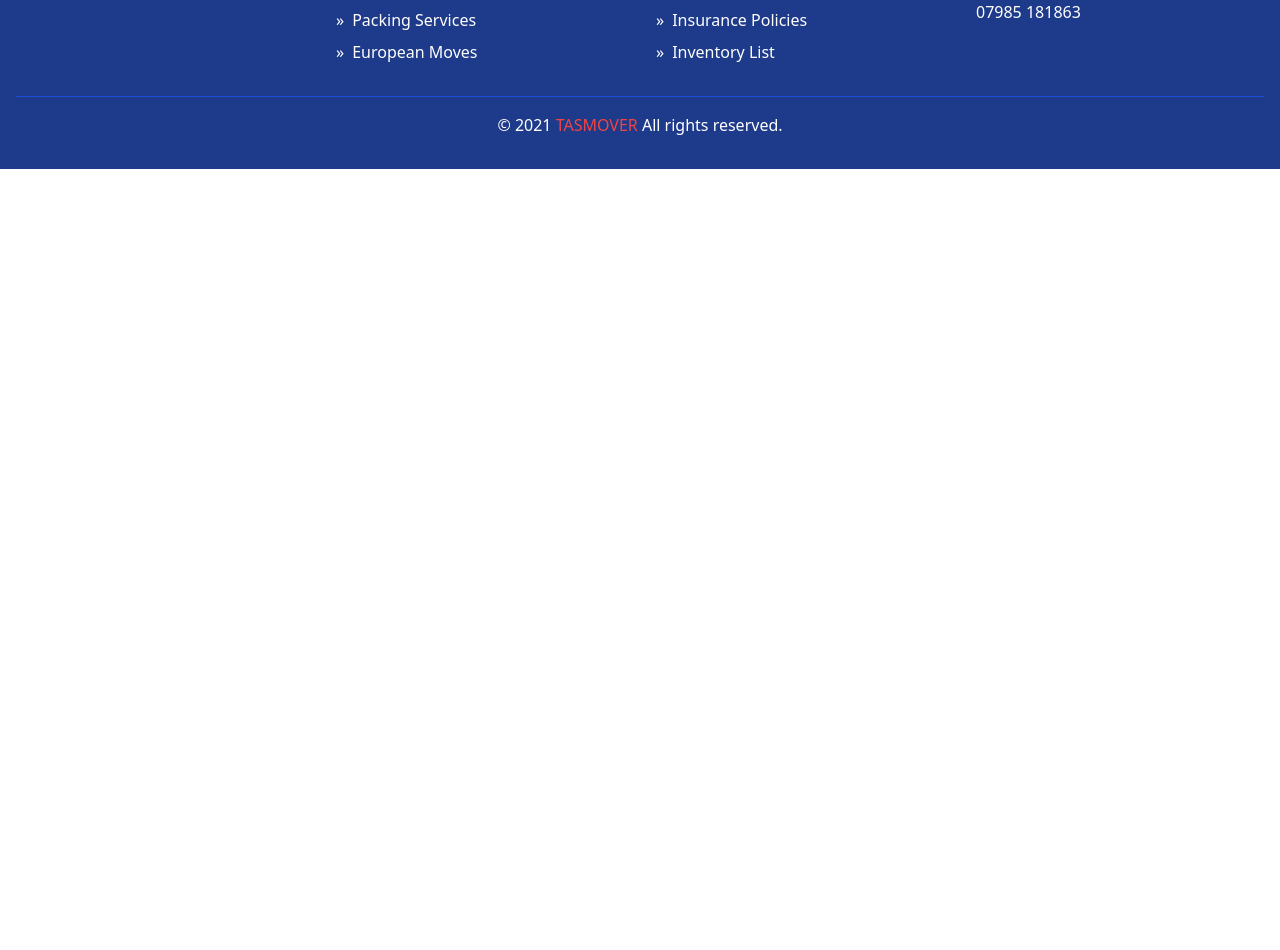
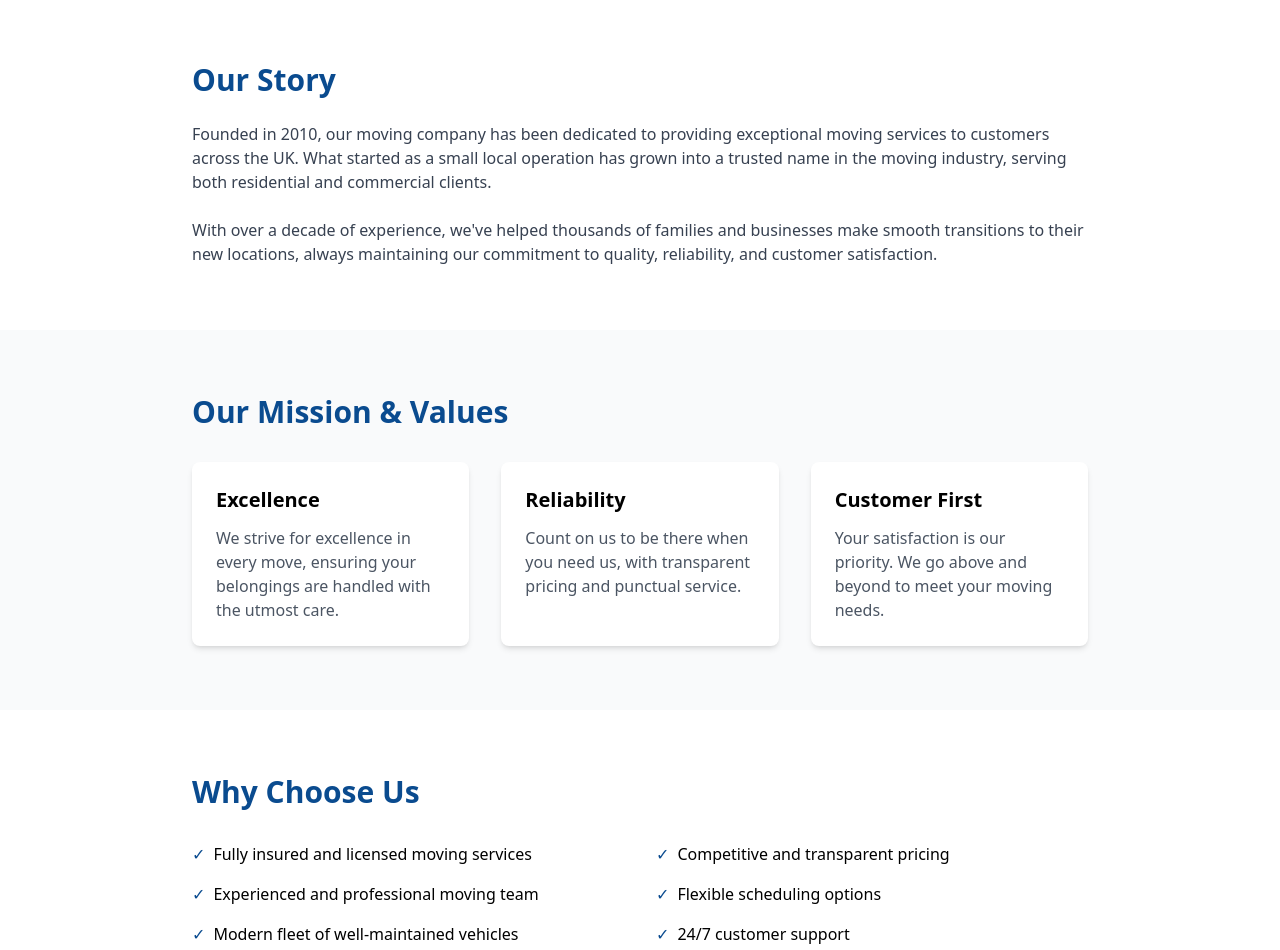
Before and after one commit to Md-Tanvir-Ahamed-Shanto/project-6-moving-labor, a React (Vite) app in the folder frontend/: page /about in a window 1280 px wide. Shown: the part 322-1272 px from the top of the page. Before the commit the page ends 800 px from the top, so only its background shows below. Built offline with nearby package versions, Linux system fonts and the light colour scheme.

Commit message:
update about page and service page

```diff
--- a/frontend/src/App.jsx
+++ b/frontend/src/App.jsx
@@ -3,13 +3,17 @@ import { BrowserRouter, Routes, Route } from "react-router-dom";
 import HomePage from "./components/pages/HomePage";
 import Navbar from "./components/common/Navbar";
 import Footer from "./components/common/Footer";
+import AboutPage from "./components/pages/AboutPage";
+import ServicesPage from "./components/pages/ServicesPage";
+
 function App() {
   return (
     <BrowserRouter>
       <Navbar />
       <Routes>
         <Route path="/" element={<HomePage />} />
-        {/* <Route path="/about" element={<AboutPage />} /> */}
+        <Route path="/about" element={<AboutPage />} />
+        <Route path="/services" element={<ServicesPage />} />
       </Routes>
       <Footer />
     </BrowserRouter>
--- /dev/null
+++ b/frontend/src/components/AreasWeCover.jsx
@@ -0,0 +1,33 @@
+import { MapPin } from 'lucide-react';
+
+const AreasWeCover = () => {
+  const areas = [
+    'Sydenham', 'Balham', 'Croydon', 'Earlsfield',
+    'Kingston Upon', 'Mitcham', 'Morden', 'New Malden',
+    'Norbiton', 'Wimbledon', 'Gatwick', 'Redhill',
+    'Sevenoaks', 'Tunbridge', 'West Sussex', 'Crawley',
+    'Rochester', 'Kent', 'Canterbury', 'Folkestone',
+    'Dover', 'Deal', 'Margate', 'Isle Of Sheppey'
+  ];
+
+  return (
+    <div className="py-12 px-4">
+      <h2 className="text-3xl font-bold text-center text-[#0A4B8F] mb-8">
+        Areas We Cover
+      </h2>
+      <div className="grid grid-cols-1 sm:grid-cols-2 md:grid-cols-3 lg:grid-cols-4 gap-4 max-w-7xl mx-auto">
+        {areas.map((area, index) => (
+          <div
+            key={index}
+            className="bg-[#6B8EB3] text-white py-3 px-4 rounded flex items-center justify-center"
+          >
+            <MapPin className="mr-2" />
+            {area}
+          </div>
+        ))}
+      </div>
+    </div>
+  );
+};
+
+export default AreasWeCover;
--- a/frontend/src/components/common/Navbar.jsx
+++ b/frontend/src/components/common/Navbar.jsx
@@ -21,7 +21,7 @@ const Navbar = () => {
         </Link>
         <Link
           className="text-white font-bold text-lg hover:bg-red-900 rounded-md p-2"
-          to={"/service"}
+          to={"/services"}
         >
           Service
         </Link>
@@ -70,7 +70,7 @@ const Navbar = () => {
           </Link>
           <Link
             className="text-white font-bold text-lg hover:bg-red-900 rounded-md p-2"
-            to={"/service"}
+            to={"/services"}
           >
             Service
           </Link>
--- /dev/null
+++ b/frontend/src/components/pages/AboutPage.jsx
@@ -0,0 +1,94 @@
+const AboutPage = () => {
+  return (
+    <div className="w-full">
+      {/* Hero Section */}
+      <div className="bg-[#0A4B8F] text-white py-20">
+        <div className="container mx-auto px-4">
+          <h1 className="text-4xl md:text-5xl font-bold text-center">About Our Company</h1>
+          <p className="text-center mt-4 text-lg">Your Trusted Moving Partner Since 2010</p>
+        </div>
+      </div>
+
+      {/* Company Story */}
+      <div className="py-16 px-4">
+        <div className="container mx-auto max-w-4xl">
+          <h2 className="text-3xl font-bold text-[#0A4B8F] mb-6">Our Story</h2>
+          <p className="text-gray-700 mb-6">
+            Founded in 2010, our moving company has been dedicated to providing exceptional moving services
+            to customers across the UK. What started as a small local operation has grown into a trusted
+            name in the moving industry, serving both residential and commercial clients.
+          </p>
+          <p className="text-gray-700">
+            With over a decade of experience, we&apos;ve helped thousands of families and businesses
+            make smooth transitions to their new locations, always maintaining our commitment to
+            quality, reliability, and customer satisfaction.
+          </p>
+        </div>
+      </div>
+
+      {/* Mission & Values */}
+      <div className="bg-gray-50 py-16 px-4">
+        <div className="container mx-auto max-w-4xl">
+          <h2 className="text-3xl font-bold text-[#0A4B8F] mb-8">Our Mission & Values</h2>
+          <div className="grid md:grid-cols-3 gap-8">
+            <div className="bg-white p-6 rounded-lg shadow-md">
+              <h3 className="text-xl font-semibold mb-3">Excellence</h3>
+              <p className="text-gray-600">We strive for excellence in every move, ensuring your belongings are handled with the utmost care.</p>
+            </div>
+            <div className="bg-white p-6 rounded-lg shadow-md">
+              <h3 className="text-xl font-semibold mb-3">Reliability</h3>
+              <p className="text-gray-600">Count on us to be there when you need us, with transparent pricing and punctual service.</p>
+            </div>
+            <div className="bg-white p-6 rounded-lg shadow-md">
+              <h3 className="text-xl font-semibold mb-3">Customer First</h3>
+              <p className="text-gray-600">Your satisfaction is our priority. We go above and beyond to meet your moving needs.</p>
+            </div>
+          </div>
+        </div>
+      </div>
+
+      {/* Why Choose Us */}
+      <div className="py-16 px-4">
+        <div className="container mx-auto max-w-4xl">
+          <h2 className="text-3xl font-bold text-[#0A4B8F] mb-8">Why Choose Us</h2>
+          <div className="grid md:grid-cols-2 gap-8">
+            <div>
+              <ul className="space-y-4">
+                <li className="flex items-start">
+                  <span className="text-[#0A4B8F] mr-2">✓</span>
+                  <span>Fully insured and licensed moving services</span>
+                </li>
+                <li className="flex items-start">
+                  <span className="text-[#0A4B8F] mr-2">✓</span>
+                  <span>Experienced and professional moving team</span>
+                </li>
+                <li className="flex items-start">
+                  <span className="text-[#0A4B8F] mr-2">✓</span>
+                  <span>Modern fleet of well-maintained vehicles</span>
+                </li>
+              </ul>
+            </div>
+            <div>
+              <ul className="space-y-4">
+                <li className="flex items-start">
+                  <span className="text-[#0A4B8F] mr-2">✓</span>
+                  <span>Competitive and transparent pricing</span>
+                </li>
+                <li className="flex items-start">
+                  <span className="text-[#0A4B8F] mr-2">✓</span>
+                  <span>Flexible scheduling options</span>
+                </li>
+                <li className="flex items-start">
+                  <span className="text-[#0A4B8F] mr-2">✓</span>
+                  <span>24/7 customer support</span>
+                </li>
+              </ul>
+            </div>
+          </div>
+        </div>
+      </div>
+    </div>
+  );
+};
+
+export default AboutPage;
--- a/frontend/src/components/pages/HomePage.jsx
+++ b/frontend/src/components/pages/HomePage.jsx
@@ -4,6 +4,7 @@ import Landing from "../Landing"
 import MovingProcess from "../MovingProcess"
 import ServiceSection from "../ServiceSection"
 import CompanyStrengths from "../CompanyStrengths"
+import AreasWeCover from "../AreasWeCover"
 
 const HomePage = () => {
   return (
@@ -14,6 +15,7 @@ const HomePage = () => {
       <MovingProcess />
       <ServiceSection />
       <CompanyStrengths />
+      <AreasWeCover />
       <h1>Home Page</h1>
     </div>
   )
--- /dev/null
+++ b/frontend/src/components/pages/ServicesPage.jsx
@@ -0,0 +1,87 @@
+const ServicesPage = () => {
+  const services = [
+    {
+      title: 'House Removals',
+      image: '/images/house-removals.jpg',
+      id: 1
+    },
+    {
+      title: 'Flat Removals',
+      image: '/images/flat-removals.jpg',
+      id: 2
+    },
+    {
+      title: 'Office Removals',
+      image: '/images/office-removals.jpg',
+      id: 3
+    },
+    {
+      title: 'Furniture Removals',
+      image: '/images/furniture-removals.jpg',
+      id: 4
+    },
+    {
+      title: 'Piano Removals',
+      image: '/images/piano-removals.jpg',
+      id: 5
+    },
+    {
+      title: 'Parcels & Packaged Items',
+      image: '/images/parcels.jpg',
+      id: 6
+    },
+    {
+      title: 'Cleaning Services',
+      image: '/images/cleaning-services.jpg',
+      id: 7
+    },
+    {
+      title: 'Packing Material',
+      image: '/images/packing-material.jpg',
+      id: 8
+    },
+    {
+      title: 'Packing Services',
+      image: '/images/packing-services.jpg',
+      id: 9
+    }
+  ];
+
+  return (
+    <div className="w-full py-12">
+      <div className="container mx-auto px-4">
+        <h1 className="text-4xl font-bold text-center text-[#0A4B8F] mb-4">Our Services</h1>
+        <p className="text-gray-600 text-center max-w-3xl mx-auto mb-12">
+          UK Movers Are A Specialist Moving Company That Deal With All UK & European
+          Moves, Packing & Unpacking, Cleaning And Furniture Dismantling & Reassembling
+          Services.
+        </p>
+
+        <div className="grid grid-cols-1 md:grid-cols-2 lg:grid-cols-3 gap-8">
+          {services.map((service) => (
+            <div
+              key={service.id}
+              className="border border-pink-100 rounded-lg p-6 hover:shadow-lg transition-shadow"
+            >
+              <div className="aspect-video mb-4">
+                <img
+                  src={service.image}
+                  alt={service.title}
+                  className="w-full h-full object-cover rounded-lg"
+                />
+              </div>
+              <h3 className="text-xl font-semibold text-gray-800 mb-3">
+                {service.title}
+              </h3>
+              <button className="text-red-500 hover:text-red-600 font-medium">
+                Get Quote...
+              </button>
+            </div>
+          ))}
+        </div>
+      </div>
+    </div>
+  );
+};
+
+export default ServicesPage;
```
